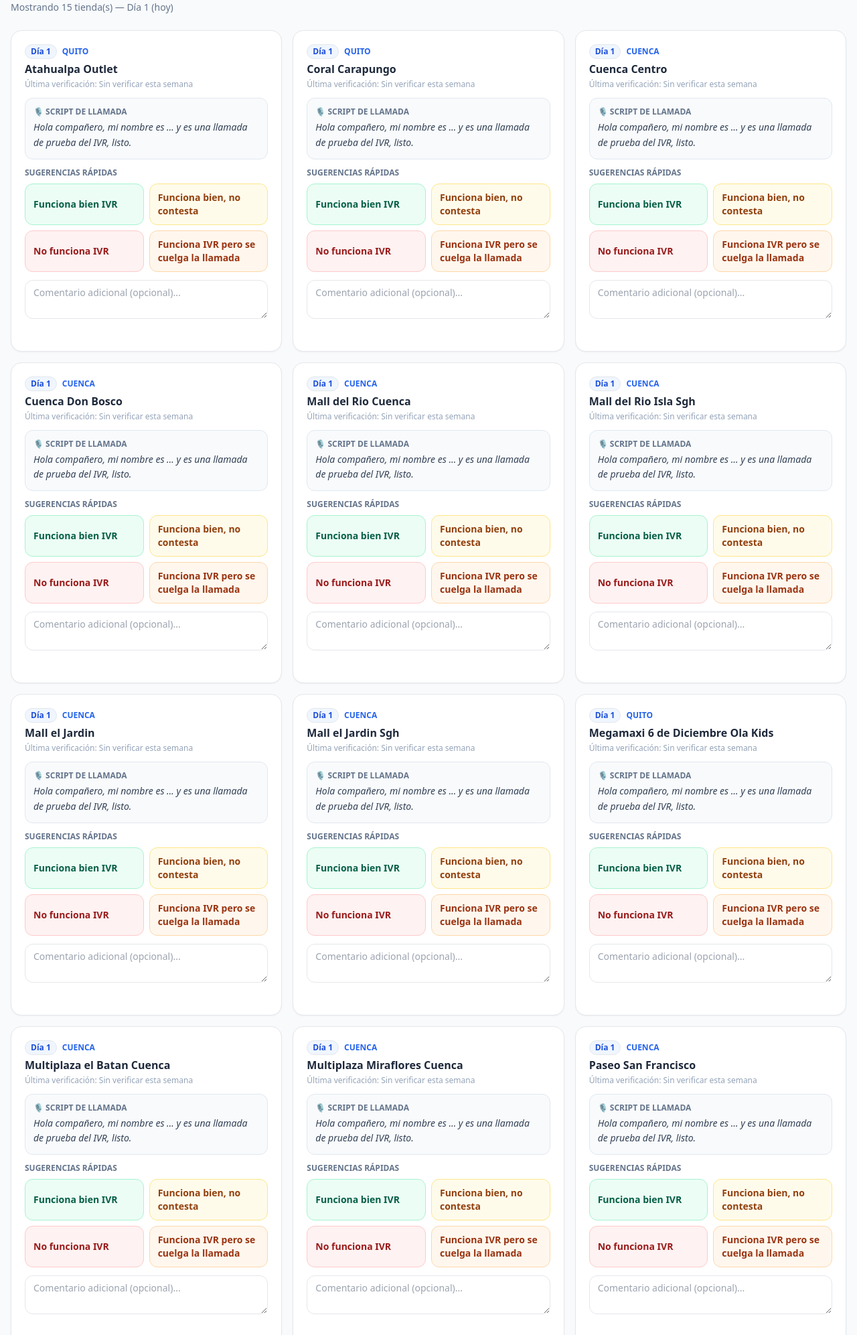
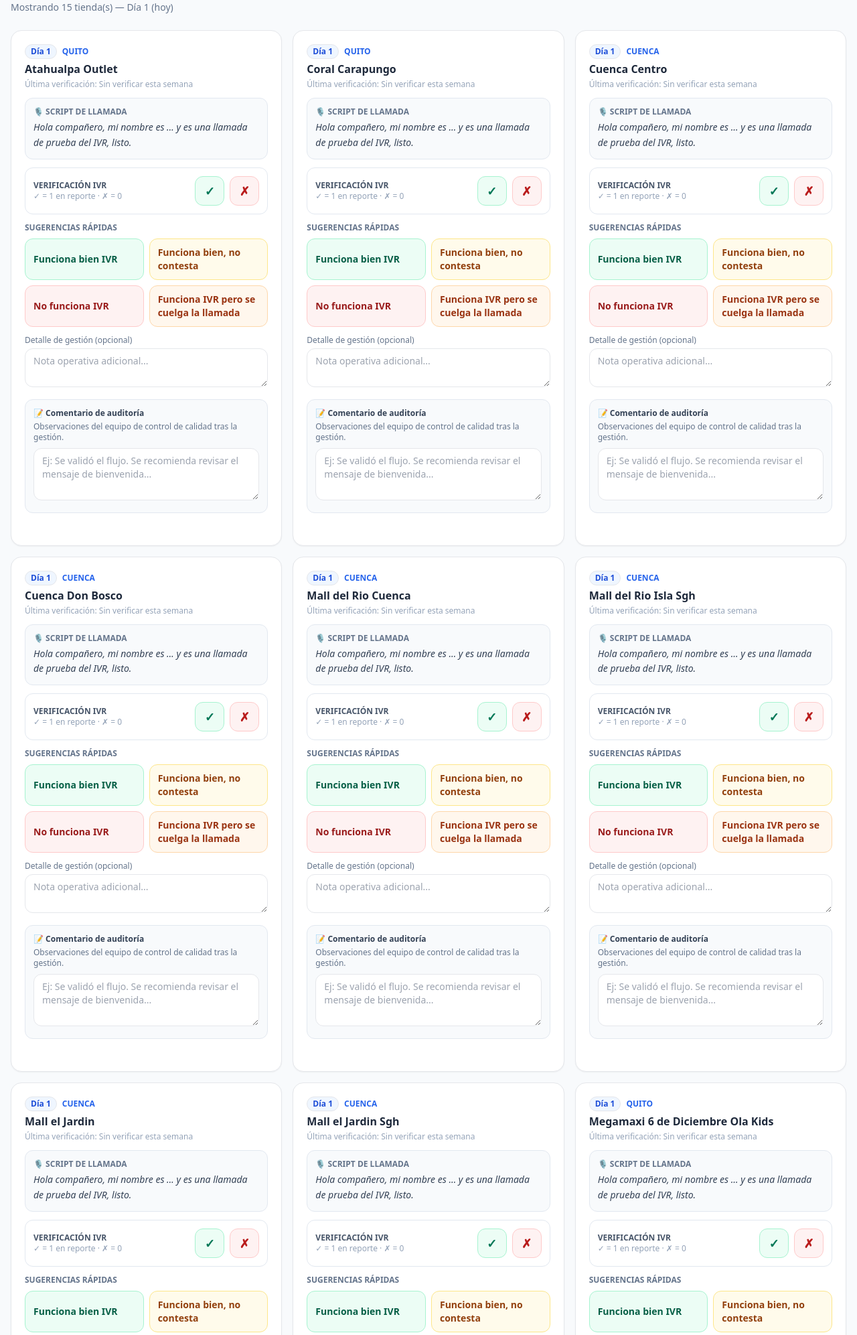
Before and after one commit to KevinHinojosa1/optica-garantias, a FastAPI app: page /ivr in a window 1280 px wide. Shown: the part 591-2584 px from the top of the page at 67% size. Run offline with FastAPI, Linux system fonts and the light colour scheme; data that the repository does not hold is empty; some libraries are stand-ins or nearby versions.

Commit message:
IVR: botones ✓/✗ (1/0), comentario auditoría y reporte
Añade verificación rápida con vale 1/0 en tarjetas, apartado de
auditoría profesional y columnas IVR Vale en Excel e historial.

```diff
--- a/database.py
+++ b/database.py
@@ -49,6 +49,12 @@ def migrate_db():
             _agregar_columna_si_falta(conn, "historial_consultas", cols, "porcentaje_descuento", "porcentaje_descuento INTEGER")
             _agregar_columna_si_falta(conn, "historial_consultas", cols, "imagen_path", "imagen_path VARCHAR(300)")
 
+        if "ivr_verificaciones" in tablas:
+            cols = {c["name"] for c in inspector.get_columns("ivr_verificaciones")}
+            _agregar_columna_si_falta(
+                conn, "ivr_verificaciones", cols, "comentario_auditoria", "comentario_auditoria TEXT"
+            )
+
 
 def init_db():
     from models import cliente, historial, ivr  # noqa: F401
--- a/models/ivr.py
+++ b/models/ivr.py
@@ -15,6 +15,7 @@ class IvrVerificacion(Base):
     ciudad: Mapped[str] = mapped_column(String(80), nullable=False)
     funciona: Mapped[bool] = mapped_column(Boolean, nullable=False)
     comentario: Mapped[str | None] = mapped_column(Text, nullable=True)
+    comentario_auditoria: Mapped[str | None] = mapped_column(Text, nullable=True)
     verificado_por: Mapped[str] = mapped_column(String(100), nullable=False, default="Sistema")
     fecha: Mapped[date] = mapped_column(Date, nullable=False, index=True)
     semana: Mapped[str] = mapped_column(String(12), nullable=False, index=True)
--- a/static/js/ivr.js
+++ b/static/js/ivr.js
@@ -55,8 +55,8 @@ function normalizarTexto(t) {
 
 function etiquetaEstado(registro) {
   if (registro.comentario) return registro.comentario;
-  if (registro.funciona === true) return 'Funciona bien IVR';
-  if (registro.funciona === false) return 'No funciona IVR';
+  if (registro.funciona === true) return 'IVR vale (1)';
+  if (registro.funciona === false) return 'IVR no vale (0)';
   return '—';
 }
 
@@ -64,6 +64,17 @@ function claseSugerencia(comentario, sugerencia) {
   return normalizarTexto(comentario) === normalizarTexto(sugerencia.texto)
     ? sugerencia.activa
     : sugerencia.base;
+}
+
+function claseValBoton(funciona, esperado) {
+  if (funciona === esperado) {
+    return esperado
+      ? 'bg-emerald-600 text-white ring-2 ring-emerald-300 border-emerald-600'
+      : 'bg-red-600 text-white ring-2 ring-red-300 border-red-600';
+  }
+  return esperado
+    ? 'bg-emerald-50 text-emerald-700 border-emerald-200 hover:bg-emerald-100'
+    : 'bg-red-50 text-red-700 border-red-200 hover:bg-red-100';
 }
 
 function htmlSugerencias(tiendaId, comentarioActual) {
@@ -136,10 +147,14 @@ function filtrarTiendas() {
 
 function cardTienda(tienda) {
   const e = estados[tienda.id] || {};
+  const funciona = e.funciona;
   const verificado = e.verificado_at
     ? new Date(e.verificado_at).toLocaleString('es-EC')
     : 'Sin verificar esta semana';
   const comentario = e.comentario || '';
+  const auditoria = e.comentario_auditoria || '';
+  const esSugerencia = SUGERENCIAS_IVR.some(s => normalizarTexto(s.texto) === normalizarTexto(comentario));
+  const gestionExtra = comentario && !esSugerencia ? comentario : '';
 
   return `
     <div class="bg-white rounded-2xl shadow-sm border p-4 sm:p-5 flex flex-col gap-3" id="card-${tienda.id}">
@@ -147,14 +162,28 @@ function cardTienda(tienda) {
         <div class="flex flex-wrap items-center gap-2 mb-1">
           <span class="text-xs font-bold px-2 py-0.5 rounded-full bg-optica-50 text-optica-700 border border-optica-200">Día ${tienda.dia_ivr}</span>
           <p class="text-xs font-semibold text-optica-600 uppercase">${escapeHtml(tienda.ciudad)}</p>
+          ${funciona === true ? '<span class="text-xs font-bold px-2 py-0.5 rounded-full bg-emerald-100 text-emerald-800 border border-emerald-300">IVR Vale: 1</span>' : ''}
+          ${funciona === false ? '<span class="text-xs font-bold px-2 py-0.5 rounded-full bg-red-100 text-red-800 border border-red-300">IVR Vale: 0</span>' : ''}
         </div>
         <h4 class="font-bold text-slate-800 leading-snug">${escapeHtml(tienda.nombre)}</h4>
         <p class="text-xs text-slate-400 mt-1">Última verificación: ${verificado}</p>
-        ${comentario ? `<p class="text-xs font-medium text-slate-600 mt-1 bg-slate-50 rounded-lg px-2 py-1 border">${escapeHtml(comentario)}</p>` : ''}
+        ${comentario && esSugerencia ? `<p class="text-xs font-medium text-slate-600 mt-1 bg-slate-50 rounded-lg px-2 py-1 border">${escapeHtml(comentario)}</p>` : ''}
       </div>
       <div class="bg-slate-50 border border-slate-200 rounded-xl p-3">
         <p class="text-xs font-semibold text-slate-500 uppercase mb-1">🎙️ Script de llamada</p>
         <p class="script-llamada text-sm text-slate-700 leading-relaxed italic">${escapeHtml(scriptLlamada(nombreVerificador()))}</p>
+      </div>
+      <div class="flex items-center justify-between gap-3 p-3 rounded-xl border border-slate-200 bg-white">
+        <div>
+          <p class="text-xs font-semibold text-slate-600 uppercase">Verificación IVR</p>
+          <p class="text-xs text-slate-400">✓ = 1 en reporte · ✗ = 0</p>
+        </div>
+        <div class="flex gap-2 shrink-0">
+          <button type="button" onclick="marcarValIvr('${tienda.id}', true)"
+            class="w-11 h-11 rounded-xl font-bold text-lg border transition ${claseValBoton(funciona, true)}" title="IVR vale — guarda 1">✓</button>
+          <button type="button" onclick="marcarValIvr('${tienda.id}', false)"
+            class="w-11 h-11 rounded-xl font-bold text-lg border transition ${claseValBoton(funciona, false)}" title="IVR no vale — guarda 0">✗</button>
+        </div>
       </div>
       <div>
         <p class="text-xs font-semibold text-slate-500 uppercase mb-2">Sugerencias rápidas</p>
@@ -162,8 +191,17 @@ function cardTienda(tienda) {
           ${htmlSugerencias(tienda.id, comentario)}
         </div>
       </div>
-      <textarea id="comentario-${tienda.id}" rows="2" placeholder="Comentario adicional (opcional)..."
-        class="w-full border rounded-xl px-3 py-2 text-sm focus:ring-2 focus:ring-optica-500 outline-none">${escapeHtml(comentario && !SUGERENCIAS_IVR.some(s => normalizarTexto(s.texto) === normalizarTexto(comentario)) ? comentario : '')}</textarea>
+      <div>
+        <label class="block text-xs font-medium text-slate-500 mb-1">Detalle de gestión (opcional)</label>
+        <textarea id="gestion-${tienda.id}" rows="2" placeholder="Nota operativa adicional..."
+          class="w-full border rounded-xl px-3 py-2 text-sm focus:ring-2 focus:ring-optica-500 outline-none">${escapeHtml(gestionExtra)}</textarea>
+      </div>
+      <div class="bg-slate-50 border border-slate-200 rounded-xl p-3">
+        <label class="block text-xs font-semibold text-slate-700 mb-1">📝 Comentario de auditoría</label>
+        <p class="text-xs text-slate-500 mb-2">Observaciones del equipo de control de calidad tras la gestión.</p>
+        <textarea id="auditoria-${tienda.id}" rows="3" placeholder="Ej: Se validó el flujo. Se recomienda revisar el mensaje de bienvenida..."
+          class="w-full border rounded-xl px-3 py-2 text-sm focus:ring-2 focus:ring-optica-500 outline-none bg-white">${escapeHtml(auditoria)}</textarea>
+      </div>
       <p id="status-${tienda.id}" class="text-xs text-slate-400 min-h-[1rem]"></p>
     </div>
   `;
@@ -188,12 +226,25 @@ function renderGrid() {
   grid.innerHTML = lista.map(cardTienda).join('');
 }
 
+function payloadDesdeCard(tiendaId, funciona, comentarioForzado = null) {
+  const gestion = document.getElementById(`gestion-${tiendaId}`)?.value.trim() || '';
+  const auditoria = document.getElementById(`auditoria-${tiendaId}`)?.value.trim() || '';
+  let comentario = '';
+  if (comentarioForzado) {
+    comentario = gestion ? `${comentarioForzado} — ${gestion}` : comentarioForzado;
+  } else {
+    comentario = gestion;
+  }
+  return {
+    tienda_id: tiendaId,
+    funciona,
+    comentario,
+    comentario_auditoria: auditoria,
+    verificado_por: document.getElementById('verificador-ivr')?.value.trim() || 'Equipo de Tienda',
+  };
+}
+
 async function marcarIvr(tiendaId, funciona, comentarioForzado = null) {
-  const extra = document.getElementById(`comentario-${tiendaId}`)?.value.trim() || '';
-  const comentario = comentarioForzado
-    ? (extra ? `${comentarioForzado} — ${extra}` : comentarioForzado)
-    : extra;
-  const verificadoPor = document.getElementById('verificador-ivr')?.value.trim() || 'Equipo de Tienda';
   const status = document.getElementById(`status-${tiendaId}`);
   status.textContent = 'Guardando...';
   status.className = 'text-xs text-slate-500';
@@ -202,18 +253,13 @@ async function marcarIvr(tiendaId, funciona, comentarioForzado = null) {
     const res = await fetch('/api/ivr/registrar', {
       method: 'POST',
       headers: { 'Content-Type': 'application/json' },
-      body: JSON.stringify({
-        tienda_id: tiendaId,
-        funciona,
-        comentario,
-        verificado_por: verificadoPor,
-      }),
+      body: JSON.stringify(payloadDesdeCard(tiendaId, funciona, comentarioForzado)),
     });
     const data = await res.json();
     if (!res.ok) throw new Error(data.detail);
 
     const hora = new Date(data.created_at).toLocaleString('es-EC');
-    let msg = `✅ Guardado ${hora}`;
+    let msg = `✅ Guardado ${hora} · IVR Vale: ${data.ivr_vale}`;
     if (data.google_sheets_ok) msg += ' · Google Sheets ✓';
     else if (data.google_sheets_mensaje) msg += ` · ${data.google_sheets_mensaje}`;
     status.textContent = msg;
@@ -227,10 +273,14 @@ async function marcarIvr(tiendaId, funciona, comentarioForzado = null) {
   }
 }
 
+async function marcarValIvr(tiendaId, funciona) {
+  await marcarIvr(tiendaId, funciona, null);
+}
 async function aplicarSugerencia(tiendaId, texto, funciona) {
   await marcarIvr(tiendaId, funciona, texto);
 }
 window.aplicarSugerencia = aplicarSugerencia;
+window.marcarValIvr = marcarValIvr;
 window.marcarIvr = marcarIvr;
 
 let editarFunciona = true;
@@ -241,6 +291,14 @@ const modalEditar = document.getElementById('modal-editar-ivr');
 const editarStatus = document.getElementById('editar-ivr-status');
 const editarSugerencias = document.getElementById('editar-sugerencias');
 
+function actualizarBotonesValEditar() {
+  const btnSi = document.getElementById('editar-val-si');
+  const btnNo = document.getElementById('editar-val-no');
+  if (!btnSi || !btnNo) return;
+  btnSi.className = `flex-1 py-2.5 rounded-xl font-bold text-lg border transition ${claseValBoton(editarFunciona, true)}`;
+  btnNo.className = `flex-1 py-2.5 rounded-xl font-bold text-lg border transition ${claseValBoton(editarFunciona, false)}`;
+}
+
 function seleccionarSugerenciaEditar(sugerencia) {
   editarFunciona = sugerencia.funciona;
   editarSugerenciaTexto = sugerencia.texto;
@@ -248,6 +306,7 @@ function seleccionarSugerenciaEditar(sugerencia) {
   editarSugerencias.querySelectorAll('.sug-editar').forEach((btn, idx) => {
     btn.addEventListener('click', () => seleccionarSugerenciaEditar(SUGERENCIAS_IVR[idx]));
   });
+  actualizarBotonesValEditar();
 }
 
 function abrirModalEditar(registro) {
@@ -256,20 +315,22 @@ function abrirModalEditar(registro) {
     `${registro.tienda_nombre} (${registro.ciudad}) · ${new Date(registro.created_at).toLocaleString('es-EC')}`;
   document.getElementById('editar-verificador').value =
     registro.verificado_por || document.getElementById('verificador-ivr')?.value.trim() || '';
+  document.getElementById('editar-auditoria').value = registro.comentario_auditoria || '';
 
   const comentario = registro.comentario || '';
   const sugerencia = SUGERENCIAS_IVR.find(s => normalizarTexto(s.texto) === normalizarTexto(comentario));
+  editarFunciona = registro.funciona;
   if (sugerencia) {
     seleccionarSugerenciaEditar(sugerencia);
     document.getElementById('editar-comentario').value = '';
   } else {
-    editarFunciona = registro.funciona;
-    editarSugerenciaTexto = registro.funciona ? 'Funciona bien IVR' : 'No funciona IVR';
-    editarSugerencias.innerHTML = htmlSugerenciasEditar(editarSugerenciaTexto);
+    editarSugerenciaTexto = '';
+    editarSugerencias.innerHTML = htmlSugerenciasEditar('');
     editarSugerencias.querySelectorAll('.sug-editar').forEach((btn, idx) => {
       btn.addEventListener('click', () => seleccionarSugerenciaEditar(SUGERENCIAS_IVR[idx]));
     });
     document.getElementById('editar-comentario').value = comentario;
+    actualizarBotonesValEditar();
   }
 
   editarStatus.textContent = '';
@@ -283,7 +344,13 @@ function cerrarModalEditar() {
 async function guardarEdicionIvr() {
   const id = document.getElementById('editar-ivr-id').value;
   const extra = document.getElementById('editar-comentario').value.trim();
-  const comentario = extra ? `${editarSugerenciaTexto} — ${extra}` : editarSugerenciaTexto;
+  const auditoria = document.getElementById('editar-auditoria').value.trim();
+  let comentario = '';
+  if (editarSugerenciaTexto) {
+    comentario = extra ? `${editarSugerenciaTexto} — ${extra}` : editarSugerenciaTexto;
+  } else {
+    comentario = extra;
+  }
   editarStatus.textContent = 'Guardando...';
   editarStatus.className = 'text-sm text-slate-500';
   try {
@@ -293,6 +360,7 @@ async function guardarEdicionIvr() {
       body: JSON.stringify({
         funciona: editarFunciona,
         comentario,
+        comentario_auditoria: auditoria,
         verificado_por: document.getElementById('editar-verificador').value.trim() || 'Equipo de Tienda',
       }),
     });
@@ -332,12 +400,14 @@ async function cargarHistorialIvr() {
     }
     historialDiv.innerHTML = `
       <div class="overflow-x-auto overflow-touch">
-        <table class="w-full text-xs sm:text-sm min-w-[720px]">
+        <table class="w-full text-xs sm:text-sm min-w-[800px]">
           <thead class="bg-slate-50 text-slate-600">
             <tr>
               <th class="text-left px-3 py-2">Fecha/Hora</th>
               <th class="text-left px-3 py-2">Tienda</th>
-              <th class="text-left px-3 py-2">Estado</th>
+              <th class="text-center px-3 py-2">IVR Vale</th>
+              <th class="text-left px-3 py-2">Detalle</th>
+              <th class="text-left px-3 py-2">Auditoría</th>
               <th class="text-left px-3 py-2">Verificador</th>
               <th class="text-right px-3 py-2">Acciones</th>
             </tr>
@@ -347,7 +417,9 @@ async function cargarHistorialIvr() {
               <tr class="border-t hover:bg-slate-50/50">
                 <td class="px-3 py-2 whitespace-nowrap">${new Date(r.created_at).toLocaleString('es-EC')}</td>
                 <td class="px-3 py-2">${escapeHtml(r.tienda_nombre)} <span class="text-slate-400 text-xs">(${escapeHtml(r.ciudad)})</span></td>
+                <td class="px-3 py-2 text-center font-bold ${r.ivr_vale === 1 ? 'text-emerald-600' : 'text-red-600'}">${r.ivr_vale}</td>
                 <td class="px-3 py-2 font-medium text-slate-700">${escapeHtml(etiquetaEstado(r))}</td>
+                <td class="px-3 py-2 text-slate-500 max-w-xs truncate" title="${escapeHtml(r.comentario_auditoria || '')}">${escapeHtml(r.comentario_auditoria || '—')}</td>
                 <td class="px-3 py-2">${escapeHtml(r.verificado_por)}</td>
                 <td class="px-3 py-2 text-right whitespace-nowrap">
                   <button type="button" data-id="${r.id}"
@@ -382,6 +454,14 @@ async function cargarHistorialIvr() {
   }
 }
 
+document.getElementById('editar-val-si')?.addEventListener('click', () => {
+  editarFunciona = true;
+  actualizarBotonesValEditar();
+});
+document.getElementById('editar-val-no')?.addEventListener('click', () => {
+  editarFunciona = false;
+  actualizarBotonesValEditar();
+});
 document.getElementById('btn-guardar-editar-ivr')?.addEventListener('click', guardarEdicionIvr);
 document.getElementById('btn-cancelar-editar-ivr')?.addEventListener('click', cerrarModalEditar);
 document.getElementById('btn-cerrar-modal-ivr')?.addEventListener('click', cerrarModalEditar);
--- a/templates/ivr.html
+++ b/templates/ivr.html
@@ -86,13 +86,28 @@
     </div>
     <input type="hidden" id="editar-ivr-id">
     <div>
+      <label class="block text-sm font-medium text-slate-600 mb-2">IVR Vale — reporte numérico</label>
+      <div class="flex gap-2">
+        <button type="button" id="editar-val-si"
+          class="flex-1 py-2.5 rounded-xl font-bold text-lg border border-emerald-200 bg-emerald-50 text-emerald-700">✓ 1</button>
+        <button type="button" id="editar-val-no"
+          class="flex-1 py-2.5 rounded-xl font-bold text-lg border border-red-200 bg-red-50 text-red-700">✗ 0</button>
+      </div>
+    </div>
+    <div>
       <label class="block text-sm font-medium text-slate-600 mb-2">Sugerencias de estado</label>
       <div id="editar-sugerencias" class="grid grid-cols-1 sm:grid-cols-2 gap-2"></div>
     </div>
     <div>
-      <label class="block text-sm font-medium text-slate-600 mb-1">Comentario adicional (opcional)</label>
-      <textarea id="editar-comentario" rows="2" placeholder="Nota extra si aplica..."
+      <label class="block text-sm font-medium text-slate-600 mb-1">Detalle de gestión (opcional)</label>
+      <textarea id="editar-comentario" rows="2" placeholder="Nota operativa de la verificación..."
         class="w-full border rounded-xl px-3 py-2 text-sm focus:ring-2 focus:ring-optica-500 outline-none"></textarea>
+    </div>
+    <div class="bg-slate-50 border border-slate-200 rounded-xl p-4">
+      <label class="block text-sm font-semibold text-slate-700 mb-1">📝 Comentario de auditoría</label>
+      <p class="text-xs text-slate-500 mb-2">Observaciones del equipo de control de calidad tras la gestión.</p>
+      <textarea id="editar-auditoria" rows="3" placeholder="Ej: Se validó el flujo completo. Se recomienda revisar el mensaje de bienvenida..."
+        class="w-full border rounded-xl px-3 py-2 text-sm focus:ring-2 focus:ring-optica-500 outline-none bg-white"></textarea>
     </div>
     <div>
       <label class="block text-sm font-medium text-slate-600 mb-1">Verificador</label>
```
Also changed, not shown: routers/ivr_router.py (+26 -27 lines), schemas/ivr.py (+7 -1 lines), services/google_sheets_service.py (+10 -6 lines), services/ivr_service.py (+21 -4 lines).
